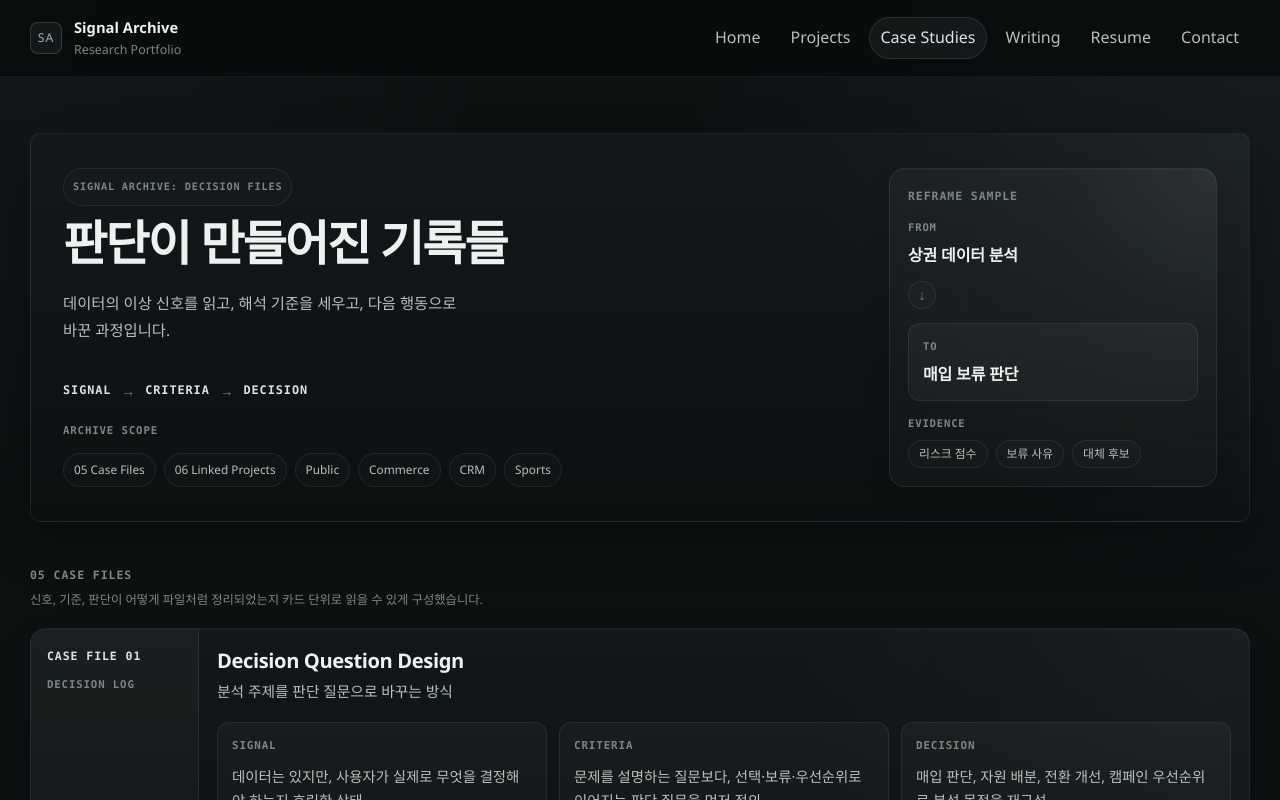
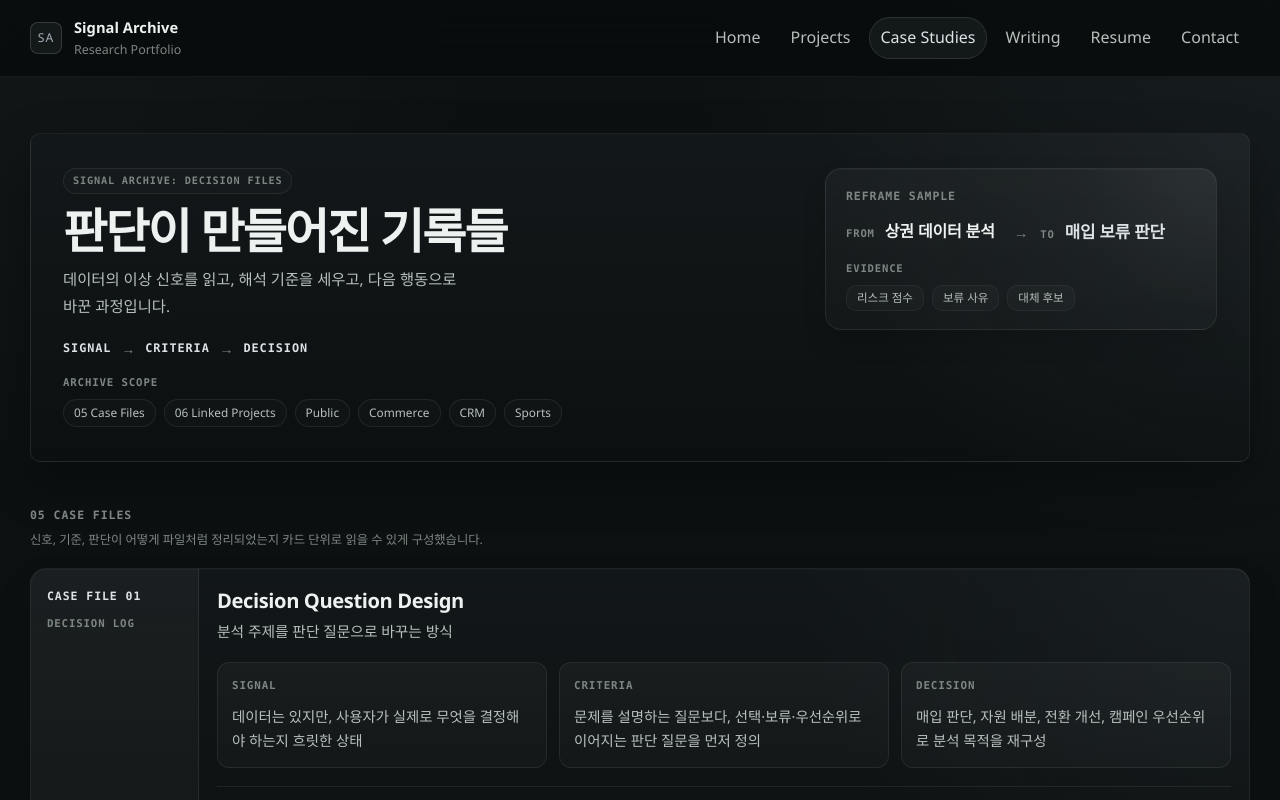
Before and after one commit to dffxonnb-cyber/signal-archive, a Next.js app: page /case-studies in a window 1280 px wide. Shown: the top 800 px of the page. Built offline with nearby package versions, Linux system fonts and the light colour scheme.

Commit message:
Widen case studies reframe sample layout

```diff
--- a/app/case-studies/page.module.css
+++ b/app/case-studies/page.module.css
@@ -4,8 +4,8 @@
 
 .hero {
   display: grid;
-  grid-template-columns: minmax(0, 1.14fr) minmax(280px, 0.86fr);
-  gap: 28px;
+  grid-template-columns: minmax(0, 1.08fr) minmax(340px, 0.92fr);
+  gap: 30px;
   padding: 34px 32px;
   background:
     radial-gradient(circle at top right, rgba(128, 141, 151, 0.1), transparent 34%),
@@ -25,7 +25,8 @@
 .caseFileFooter,
 .heroMetaBlock,
 .reframeSample,
-.reframeField,
+.reframeTransform,
+.reframeTransformPair,
 .reframeEvidence {
   display: grid;
 }
@@ -149,10 +150,10 @@
 .reframeSample {
   align-self: start;
   justify-self: end;
-  gap: 14px;
-  width: min(100%, 328px);
+  gap: 16px;
+  width: min(100%, 392px);
   min-height: 0;
-  padding: 18px;
+  padding: 18px 20px;
   border: 1px solid rgba(226, 233, 229, 0.08);
   border-radius: 16px;
   background:
@@ -164,7 +165,23 @@
     0 12px 24px rgba(0, 0, 0, 0.12);
 }
 
-.reframeField,
+.reframeTransform {
+  grid-template-columns: minmax(0, 1fr) auto minmax(0, 1fr);
+  gap: 12px;
+  align-items: center;
+}
+
+.reframeTransformPair {
+  display: inline-flex;
+  align-items: baseline;
+  gap: 10px;
+  min-width: 0;
+}
+
+.reframeTransformPairTo {
+  justify-content: flex-start;
+}
+
 .reframeEvidence {
   gap: 8px;
 }
@@ -173,47 +190,40 @@
   color: var(--text-muted);
   font-size: 0.66rem;
   font-weight: 600;
+  white-space: nowrap;
 }
 
 .reframeValue {
   font-size: 1rem;
-  line-height: 1.45;
+  line-height: 1.35;
   letter-spacing: -0.01em;
 }
 
-.reframeFieldStrong {
-  padding: 14px;
-  border: 1px solid rgba(226, 233, 229, 0.08);
-  border-radius: 12px;
-  background:
-    linear-gradient(180deg, rgba(255, 255, 255, 0.028), rgba(255, 255, 255, 0.014)),
-    rgba(255, 255, 255, 0.014);
+.reframeTransformPairTo .reframeValue {
+  color: var(--accent-strong);
+  font-size: 1.05rem;
+  font-weight: 700;
 }
 
-.reframeArrow {
+.reframeTransformArrow {
   display: inline-flex;
   align-items: center;
   justify-content: center;
-  width: 28px;
-  height: 28px;
-  border: 1px solid rgba(226, 233, 229, 0.08);
-  border-radius: 999px;
-  background: rgba(255, 255, 255, 0.014);
   color: var(--text-muted);
-  font-size: 0.88rem;
+  font-size: 0.92rem;
   line-height: 1;
 }
 
 .reframeEvidenceChip {
   display: inline-flex;
   align-items: center;
-  min-height: 28px;
+  min-height: 26px;
   padding: 0 10px;
-  border: 1px solid rgba(226, 233, 229, 0.08);
-  border-radius: 999px;
-  background: rgba(255, 255, 255, 0.016);
+  border: 1px solid rgba(226, 233, 229, 0.05);
+  border-radius: 10px;
+  background: rgba(255, 255, 255, 0.024);
   color: var(--text-secondary);
-  font-size: 0.74rem;
+  font-size: 0.72rem;
   line-height: 1;
 }
 
@@ -415,4 +425,20 @@
   .heroMeta {
     gap: 6px;
   }
+
+  .reframeTransform {
+    grid-template-columns: 1fr;
+    gap: 10px;
+  }
+
+  .reframeTransformArrow {
+    justify-self: start;
+    font-size: 0.88rem;
+    transform: rotate(90deg);
+  }
+
+  .reframeTransformPair {
+    gap: 8px;
+    flex-wrap: wrap;
+  }
 }
--- a/app/case-studies/page.tsx
+++ b/app/case-studies/page.tsx
@@ -149,18 +149,20 @@ export default function CaseStudiesPage() {
           <aside aria-label="reframe sample" className={styles.reframeSample}>
             <span className={styles.panelLabel}>Reframe Sample</span>
 
-            <div className={styles.reframeField}>
-              <span className={styles.reframeLabel}>From</span>
-              <strong className={styles.reframeValue}>상권 데이터 분석</strong>
-            </div>
+            <div className={styles.reframeTransform}>
+              <div className={styles.reframeTransformPair}>
+                <span className={styles.reframeLabel}>From</span>
+                <strong className={styles.reframeValue}>상권 데이터 분석</strong>
+              </div>
 
-            <div aria-hidden="true" className={styles.reframeArrow}>
-              ↓
-            </div>
+              <span aria-hidden="true" className={styles.reframeTransformArrow}>
+                →
+              </span>
 
-            <div className={`${styles.reframeField} ${styles.reframeFieldStrong}`}>
-              <span className={styles.reframeLabel}>To</span>
-              <strong className={styles.reframeValue}>매입 보류 판단</strong>
+              <div className={`${styles.reframeTransformPair} ${styles.reframeTransformPairTo}`}>
+                <span className={styles.reframeLabel}>To</span>
+                <strong className={styles.reframeValue}>매입 보류 판단</strong>
+              </div>
             </div>
 
             <div className={styles.reframeEvidence}>
```
